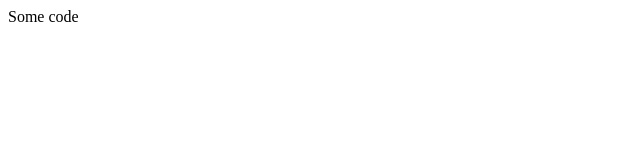
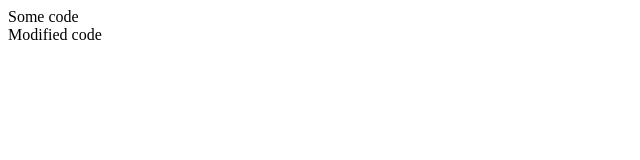
Before and after one commit to Mister-None/test_project, a plain HTML site: page index.html in a window 1280 px wide. Shown: the full height of the page, 0-640 px from the left. Drawn offline with Linux system fonts and the light colour scheme.

Commit message:
Add something to code

```diff
--- a/index.html
+++ b/index.html
@@ -1 +1,2 @@
 <body>Some code<body>
+<div>Modified code<div>
```
